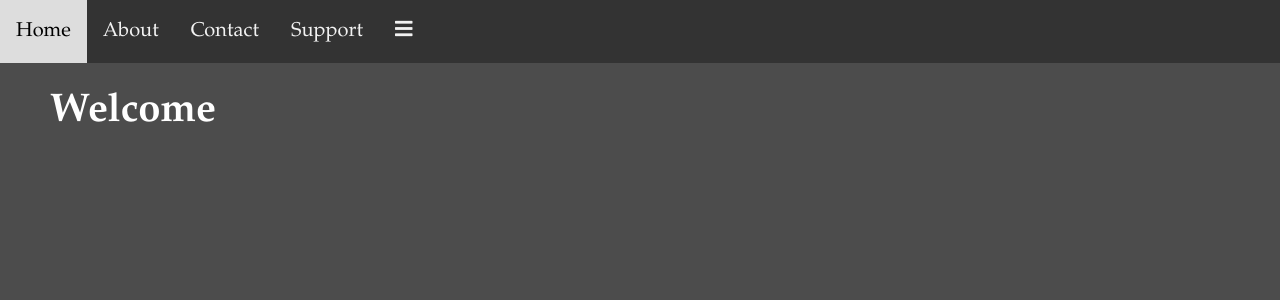
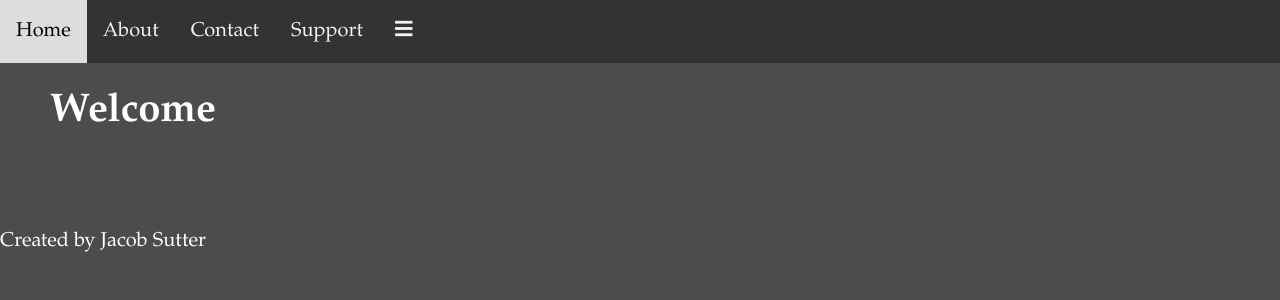
Before and after one commit to sutterj/jekylldark, a Jekyll site: the page built from index.html, in a window 1280 px wide. Shown: the top 300 px of the page. Built offline with Jekyll 4.4.1, drawn with Linux system fonts in a browser that asks for light colours; nearby versions of some CDN libraries.

Commit message:
Update default.html

```diff
--- a/_layouts/default.html
+++ b/_layouts/default.html
@@ -3,16 +3,22 @@
 
   {%- include head.html -%}
 
-  <body>
+  <div class="wrapper">
 
-    {%- include header.html -%}
+    <body>
 
-    <main>
+      {%- include header.html -%}
 
-      {{ content }}
+      <main class="site-content">
 
-    </main>
+        {{ content }}
 
-  </body>
+      </main>
+
+      {%- include footer.html -%}
+
+    </body>
+
+  </div>
 
 </html>
```
